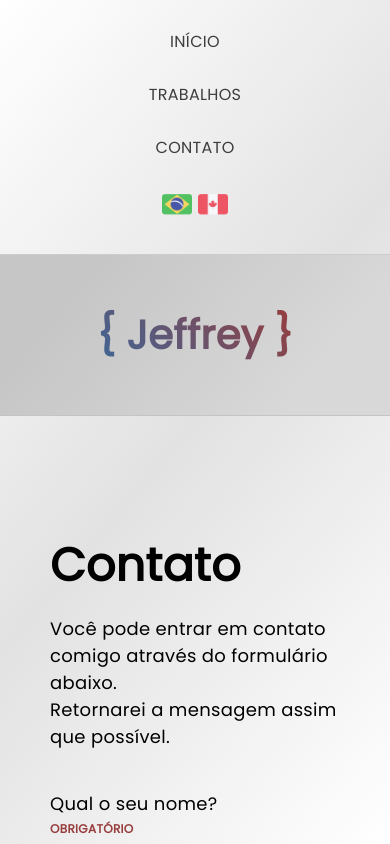
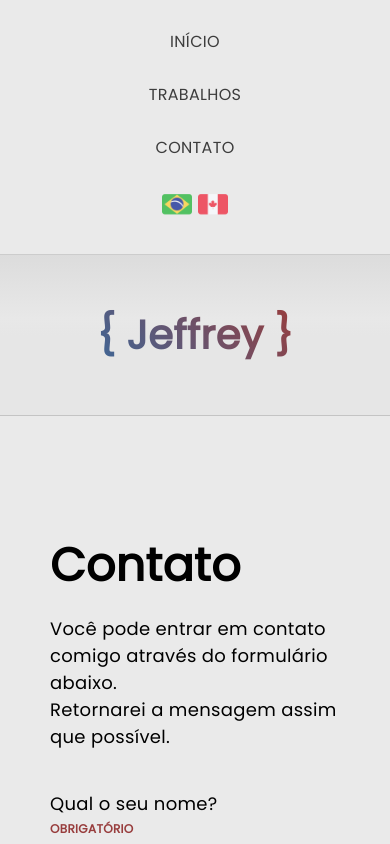
Before and after one commit to jeffreyalvr/meu-portfolio, a React (Vite) app: page /contact in a window 390 px wide. Shown: the top 844 px of the page. Built offline with nearby package versions, Linux system fonts and the light colour scheme.

Commit message:
Altera cor do background; Cria variáveis no css

```diff
--- a/src/components/Hero/styles.css
+++ b/src/components/Hero/styles.css
@@ -5,6 +5,7 @@
   flex-direction: column;
   border-bottom: 1px solid #c4c4c4;
   margin-bottom: 50px;
+  background: var(--hero-bg-gradient);
 }
 
 .hero .container {
@@ -17,7 +18,7 @@
 }
 
 .hero-compact {
-  background: var(--works-bg-gradient) !important;
+  background: var(--hero-bg-gradient) !important;
 }
 
 .hero-compact .container {
--- a/src/styles/global.css
+++ b/src/styles/global.css
@@ -5,14 +5,25 @@
   --red: #983d3d;
   --blue: #3d6798;
   --green: #29b052;
+  --text-gradient: linear-gradient(45deg, var(--blue), var(--red));
+  --background-attachment: fixed;
+
+  /* light theme */
+
+  --background-color: #eaeaea;
+  --border-color: #c4c4c4;
   --background-gradient: linear-gradient(
     130deg,
     #fff 0%,
     #e2e2e2 50%,
     #fff 100%
   );
-  --background-attachment: fixed;
-  --text-gradient: linear-gradient(45deg, var(--blue), var(--red));
+  --hero-bg-gradient: linear-gradient(
+    180deg,
+    #dcdcdc 0%,
+    #e8e8e8 40%,
+    #e6e6e6 50%
+  );
   --works-bg-gradient: linear-gradient(
     130deg,
     #c6c6c6 0%,
@@ -20,13 +31,23 @@
     #d8d8d8 80%
   );
 
+  /* dark theme */
+
+  --background-color-dark: #212226;
+  --border-color-dark: #323232;
   --background-gradient-dark: linear-gradient(
     130deg,
     #1d1d1d 0%,
     #212226 50%,
     #1d1d1d 100%
   );
-  --border-bg-dark: #323232;
+  /* TODO: adicionar hero-bg-gradient nos tons do tema dark */
+  --hero-bg-gradient: linear-gradient(
+    180deg,
+    #dcdcdc 0%,
+    #e8e8e8 40%,
+    #e6e6e6 50%
+  );
   --works-bg-gradient-dark: linear-gradient(
     130deg,
     #202020 0%,
@@ -49,6 +70,7 @@
 }
 
 body {
+  background-color: var(--background-color);
   background: var(--background-gradient);
   background-attachment: var(--background-attachment);
 }
@@ -145,6 +167,9 @@ textarea:focus {
 }
 
 @media screen and (max-width: 800px) {
+  body {
+    background: var(--background-color) !important;
+  }
   .not-found-container .description h1 {
     font-size: 2.75rem;
   }
```
